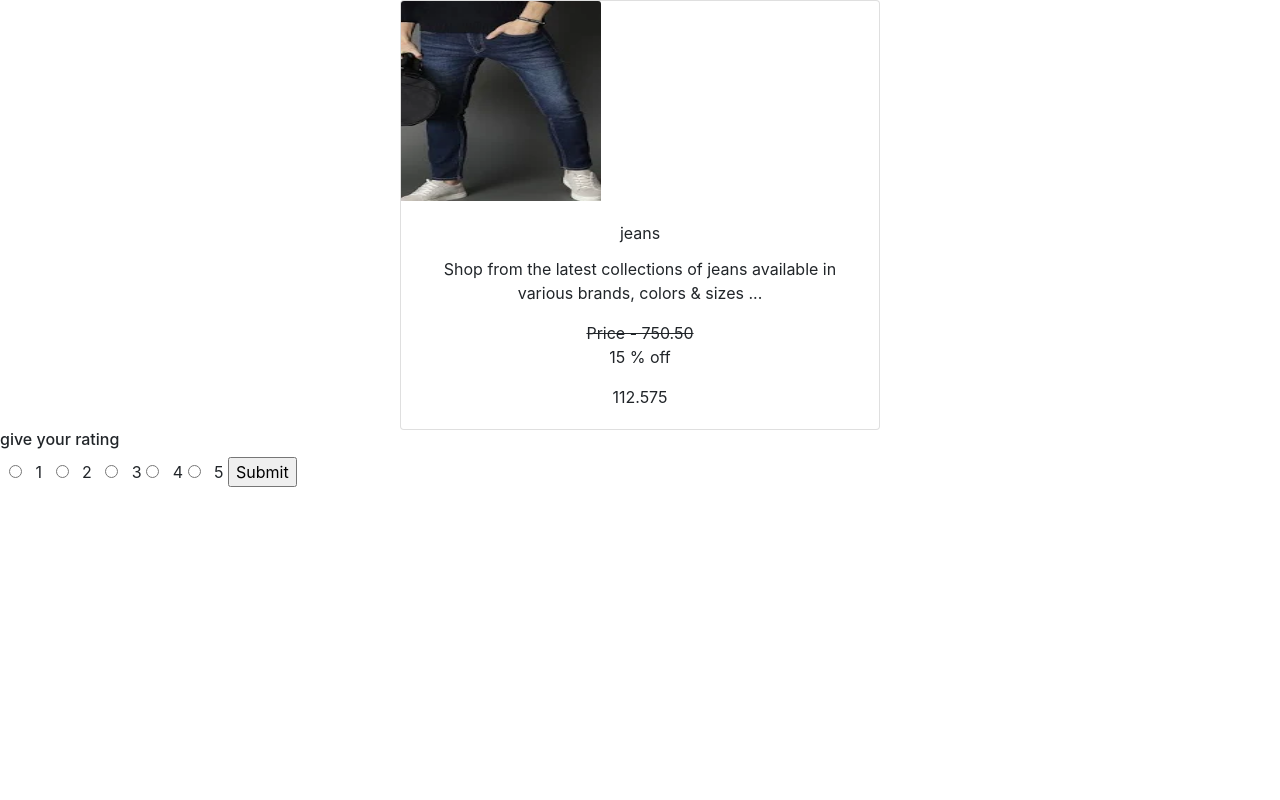
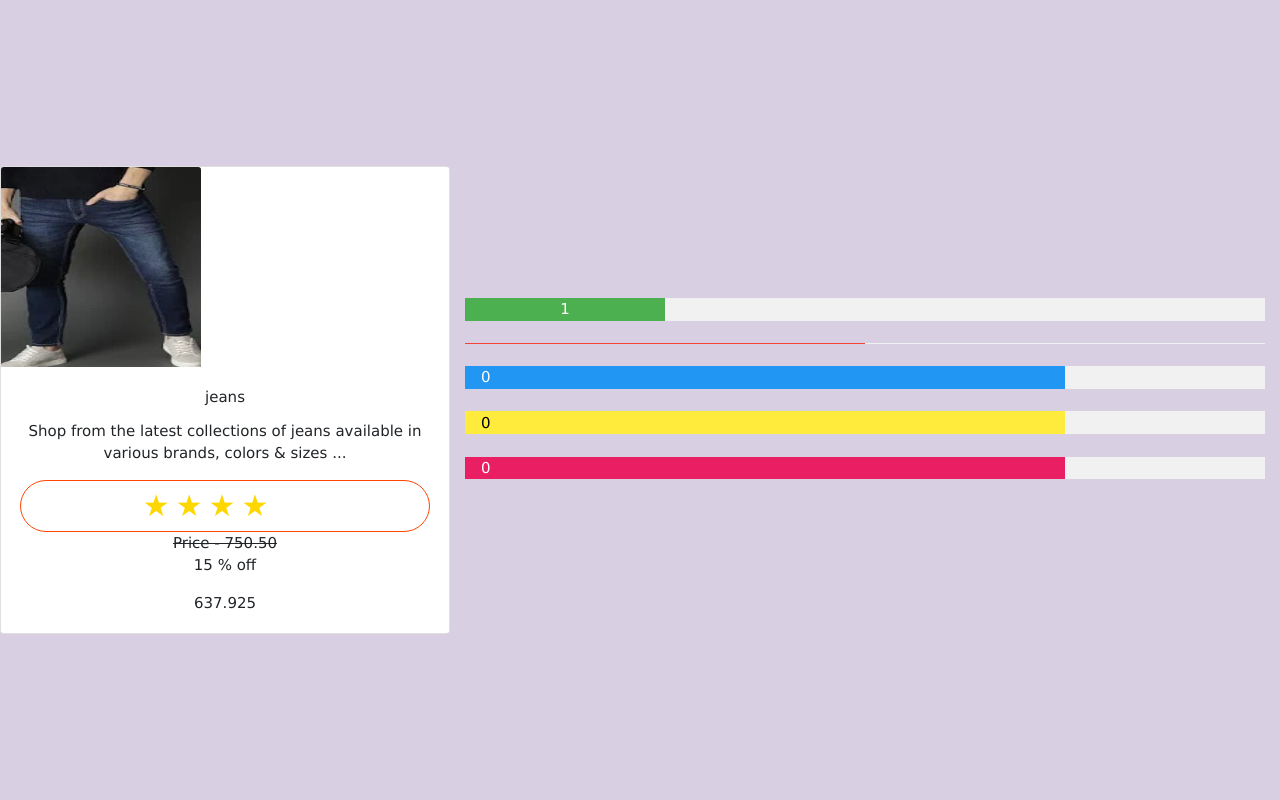
Before and after one commit to saddambluethink/e_commerce, a Django app: page /s_item/1 in a window 1280 px wide. Run offline with Django 3.2, Linux system fonts and the light colour scheme; data comes from the database, SQL or seed files in the repository; both versions use the stored data as it was after the commit; some libraries are stand-ins or nearby versions.

Commit message:
e_commerceaddnewaddratingaverage

```diff
--- a/e_app/templates/s_item.html
+++ b/e_app/templates/s_item.html
@@ -12,14 +12,78 @@
     <link rel="stylesheet" href="https://maxcdn.bootstrapcdn.com/bootstrap/4.0.0/css/bootstrap.min.css">
     <link rel="stylesheet" href="https://pro.fontawesome.com/releases/v5.10.0/css/all.css">
     <link rel="stylesheet" href="{% static 'css/style.css' %}">
+    <link rel="stylesheet" href="https://www.w3schools.com/w3css/4/w3.css">
+</head>
 
-</head>
+<style>
+  :root {
+    --star-size: 30px;
+    --star-color: white;
+    --star-background: gold;
+  }
+
+  .Stars {
+    --percent: calc(var(--rating) / 5 * 100%);
+
+    display: inline-block;
+    font-size: var(--star-size);
+    font-family: Times;
+    line-height: 1;
+    border-radius: 30px;
+    padding: 10px 20px;
+    border: 1px solid orangered;
+    transform: translateY(20px);
+    opacity: 0;
+    animation: slide-in 1s cubic-bezier(0.34, 1.56, 0.64, 1) both;
+    animation-delay: calc(0.5s * var(--item-index));
+  }
+
+  .Stars::before {
+    content: "★★★★★";
+    letter-spacing: 6px;
+    background: linear-gradient(
+      90deg,
+      var(--star-background) var(--percent),
+      var(--star-color) var(--percent)
+    );
+
+    -webkit-background-clip: text;
+    -webkit-text-fill-color: transparent;
+  }
+
+  body {
+    background: rgb(217, 207, 226);
+    display: flex;
+    justify-content: center;
+    align-items: center;
+    height: 100vh;
+  }
+
+  * {
+    position: relative;
+    box-sizing: border-box;
+  }
+
+  .Rating {
+    display: flex;
+    flex-direction: column;
+    gap: 20px;
+  }
+
+  @keyframes slide-in {
+    to {
+      transform: translateY(0);
+      opacity: 1;
+    }
+  }
+
+</style>
 <body  >
 
 
 
 
-<div class="row" align="center">
+<div class="row " align="center">
 
     <div class="col">
     <div class="card" style="width: 30rem;">
@@ -28,6 +92,17 @@
     </a> <div class="card-body">
         <p class="card-title">{{ product.productname }}</p>
         <p class="card-text">{{ product.description }}</p>
+             <!--rating -->
+
+        <div class="Rating" data-splitting="items">
+                 {% if rating %}
+          <div class="Stars" style="--rating: {{rating}};" aria-label="Rating is {{rating}} out of 5"></div>
+          {%else%}
+          <h4>No rating now</h4>
+          {%endif%}
+        </div>
+
+
        <del><p class="card-text">Price - {{ product.price }}</p> </del>
         <p class="card-text">{{ product.discount }} % off</p>
         <p class="card-text"> {{total_p}}</p>
@@ -49,6 +124,9 @@
 
 
 
+
+   {% if request.user.is_authenticated %}
+
 <form action="/rating" method="POST">
     {% csrf_token %}
     <h6>give your rating</h6>
@@ -57,18 +135,92 @@
       <input type="radio" id="html" name="fav_language" value="1">
     <label for="html">1</label>
     <input type="radio" id="css" name="fav_language" value="2">
-    <label for="css">2</label>
+    <label for="css">2</label><br>
     <input type="radio" id="javascript" name="fav_language" value="3">
     <label for="javascript">3</label>
   <input type="radio" id="javascript" name="fav_language" value="4">
     <label for="javascript">4</label>
   <input type="radio" id="javascript" name="fav_language" value="5">
-    <label for="javascript">5</label>
+    <label for="javascript">5</label> <br>
 
   <input type="submit" value="Submit">
   </form>
 
+  {%else%}
 
+ {% endif %}
+
+
+<!--
+ <div>
+
+   <ul>
+         <li>
+           <div>
+             <span>5</span>
+             <span>*</span>
+             <span>{{d.five}}</span>
+           </div>
+         </li>
+         <li>
+          <div>
+            <span>4</span>
+            <span>*</span>
+            <span>----------{{d.four}}</span>
+          </div>
+        </li>
+        <li>
+          <div>
+            <span>3</span>
+            <span>*</span>
+            <span>----------{{d.three}}</span>
+          </div>
+        </li>
+        <li>
+          <div>
+            <span>2</span>
+            <span>*</span>
+            <span>----------{{d.two}}</span>
+          </div>
+        </li>
+        <li>
+          <div>
+            <span>1</span>
+            <span>*</span>
+            <span>----------{{d.one}}</span>
+          </div>
+        </li>
+   </ul>
+
+<ul>
+
+</ul>
+
+ </div> -->
+
+
+ <div class="container">
+
+  <div class="w3-light-grey">
+
+    <div class="w3-container w3-green w3-center" style="width:25%"> {{d.five}}</div>
+  </div><br>
+
+  <div class="w3-light-grey">
+    <div class="w3-container w3-red w3-center" style="width:50%"></div>
+  </div><br>
+
+  <div class="w3-light-grey">
+    <div class="w3-container w3-blue" style="width:75%">{{d.three}}</div>
+  </div><br>
+
+  <div class="w3-light-grey">
+    <div class="w3-container w3-yellow" style="width:75%"> {{d.two}}</div>
+  </div><br>
+
+  <div class="w3-light-grey">
+    <div class="w3-container w3-pink" style="width:75%">   {{d.one}}</div>
+  </div><br>
 
     </body>
     </html>
--- a/e_app/views.py
+++ b/e_app/views.py
@@ -43,11 +43,46 @@
         return render(request,'index.html',{'products':products})
 
 
-def single_item(requests,id):
+
+
+def single_item(request,id):
     product=Product.objects.get(id=id)
-    p=product.price*product.discount/100
-
-    return render(requests,'s_item.html',{'product':product,'total_p':p})
+    print("===",product.price,product.discount)
+    p=product.price-(product.price*product.discount/100)
+    rat=rating.objects.filter(product=product)
+    l=len(rat)
+    five=0
+    four=0
+    three=0
+    two=0
+    one=0
+    sm=0
+    for r in rat:
+        sm+=r.prating
+        if r.prating==5:
+            five+=1
+        elif r.prating==4:
+            four+=1
+        elif r.prating==3:
+            four+=1
+        elif r.prating==2:
+            four+=1
+        else:
+            print('')
+    print("r===========",five,four,three,two,one)
+    d={
+        'five':five,
+        'four':four,
+        'three':three,
+        'two':two,
+        'one':one,
+    }
+    if sm==0:
+        av=0
+        return render(request,'s_item.html',{'product':product,'total_p':p,'rating':av})
+    av=sm/l
+    print(rat,'====rating===',l,sm)
+    return render(request,'s_item.html',{'product':product,'total_p':p,'rating':av,'d':d})
 
 
 
@@ -239,29 +274,29 @@
 
 
 
-def payment(requests):
+def payment(request):
     print("======45=====")
     # price=requests.POST['price']
     # id=requests.POST['id']
     # print("=============",price,id)
-    return render(requests,'payment.html')
+    return render(request,'payment.html')
 
 
 
-def ratingp(requests):
-    id=requests.POST['id']
-    st=requests.POST['fav_language']
+def ratingp(request):
+    id=request.POST['id']
+    st=request.POST['fav_language']
     print(id,st,"=============")
     product=Product.objects.get(id=id)
     #if rating.objects.get(product=product,user=requests.user).exist:
     try:
-        pr=rating.objects.get(product=product,user=requests.user)
+        pr=rating.objects.get(product=product,user=request.user)
         pr.prating=st
         pr.save()
         print("inner if")
         return HttpResponseRedirect(f's_item/{id}')
     except:
-        s=rating(user=requests.user,product=product,prating=st)
+        s=rating(user=request.user,product=product,prating=st)
         s.save()
         print("inner else")
         return HttpResponseRedirect(f's_item/{id}')
```
Also changed, not shown: db.sqlite3.
